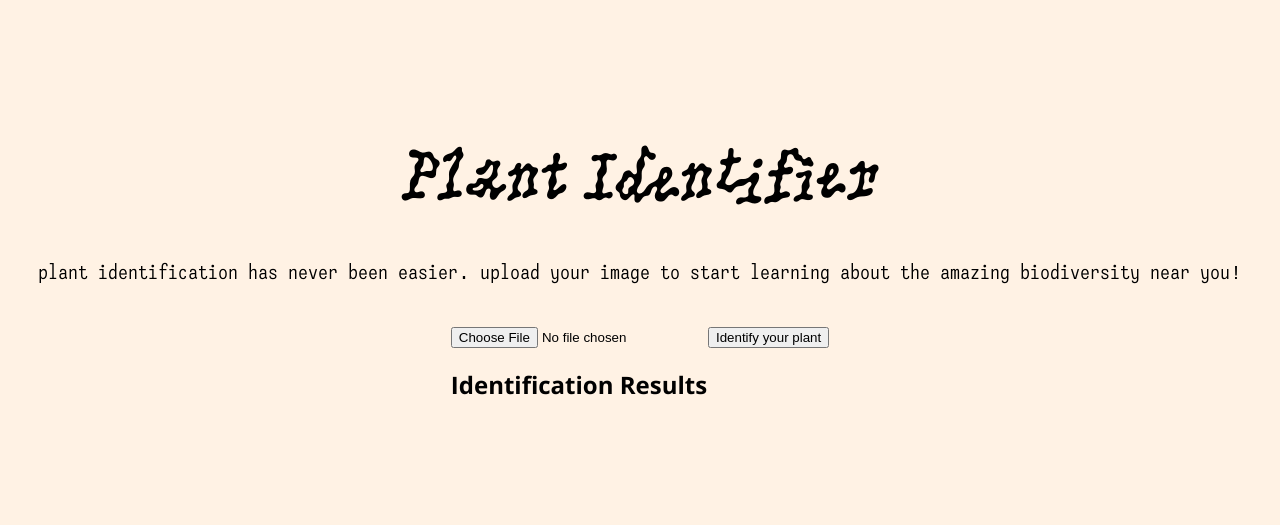
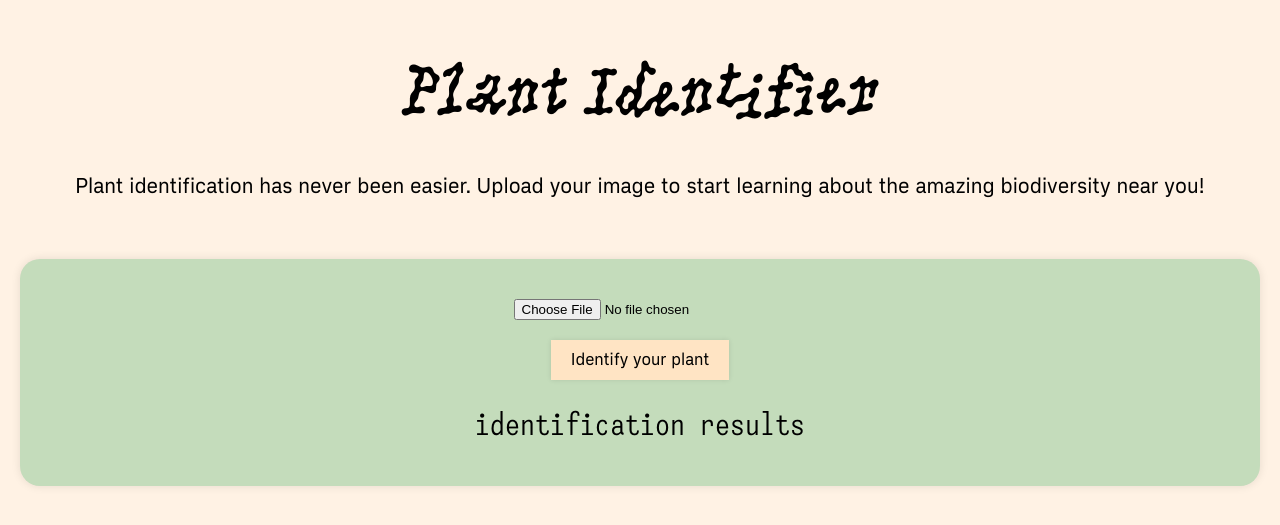
Before and after one commit to adaselcuk/plant-identification, a website: page public/index.html in a window 1280 px wide. Shown: the part 159-684 px from the top of the page. Drawn offline with nearby package versions, Linux system fonts and the light colour scheme; files whose address does not match are found by name.

Commit message:
finished setting up basic css file. I want to improve the font choices for h2 and paragraphs.

```diff
--- a/public/styles.css
+++ b/public/styles.css
@@ -2,6 +2,13 @@
 @font-face {
 	font-family: 'Mono';
 	src: url('fonts/3608-mono-web.woff2') format('woff');
+	font-weight: normal;
+	font-style: normal;
+}
+
+@font-face {
+	font-family: 'Vercetti';
+	src: url('fonts/Vercetti-Regular.ttf') format('truetype');
 	font-weight: normal;
 	font-style: normal;
 }
@@ -41,7 +48,65 @@ header h1 {
 }
 
 header p {
-	font-family: 'Mono', monospace;
+	font-family: 'Vercetti', monospace;
 	font-size: 20px;
 	font-weight: 400;
-}u
+}
+
+/*Main content styling */
+main {
+	display: flex;
+	padding: 20px;
+	width: 100%;
+	max-width: 1200px;
+	flex-direction: column;
+	align-items: center;
+	background-color: #c4dcbb;
+	border-radius: 20px;
+	box-shadow: 0 0 10px rgba(0, 0, 0, 0.1);
+	margin: 20px 0;
+}
+
+.upload-section, .result-section {
+	width: 100%;
+	display: flex;
+	flex-direction: column;
+	align-items: center;
+	margin-bottom: 20px;
+}
+
+form {
+	display: flex;
+	flex-direction: column;
+	align-items: center;
+}
+
+input[type="file"] {
+	margin: 20px 0;
+}
+
+button {
+	padding: 10px 20px;
+	background-color: bisque;
+	color: black;
+	border: none;
+	box-shadow: 0 0 5px rgba(0, 0, 0, 0.1);
+	cursor: pointer;
+	font-size: 16px;
+	font-family: 'Vercetti', sans-serif;
+}
+
+button:hover {
+	background-color: #61934b;
+}
+
+/* Result section styling */
+.result-section {
+	text-align: center;
+}
+
+h2 {
+	font-family: 'Mono', monospace;
+	font-size: 30px;
+	font-weight: 400;
+}
```
Also changed, not shown: public/fonts/Vercetti-Regular.ttf (added).
